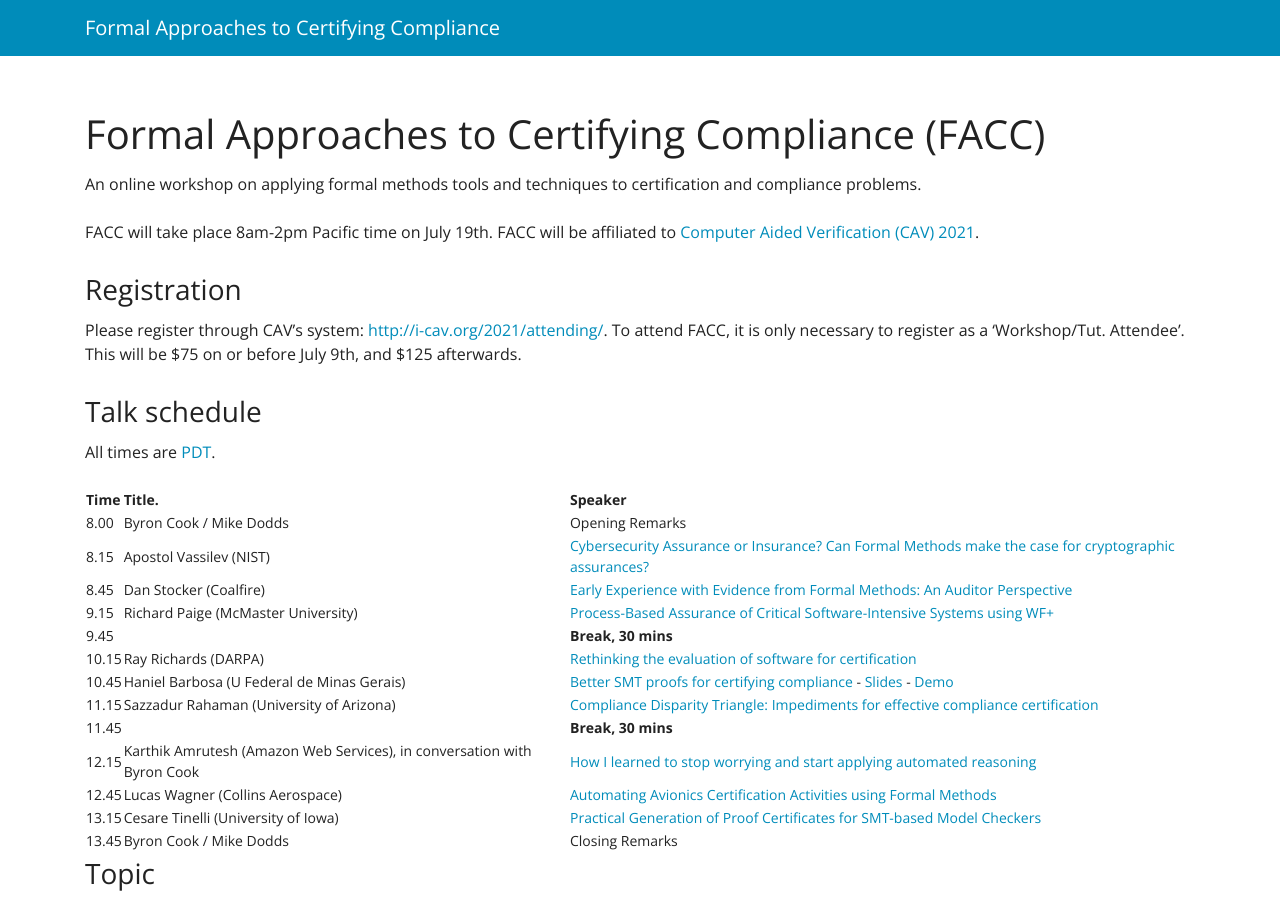
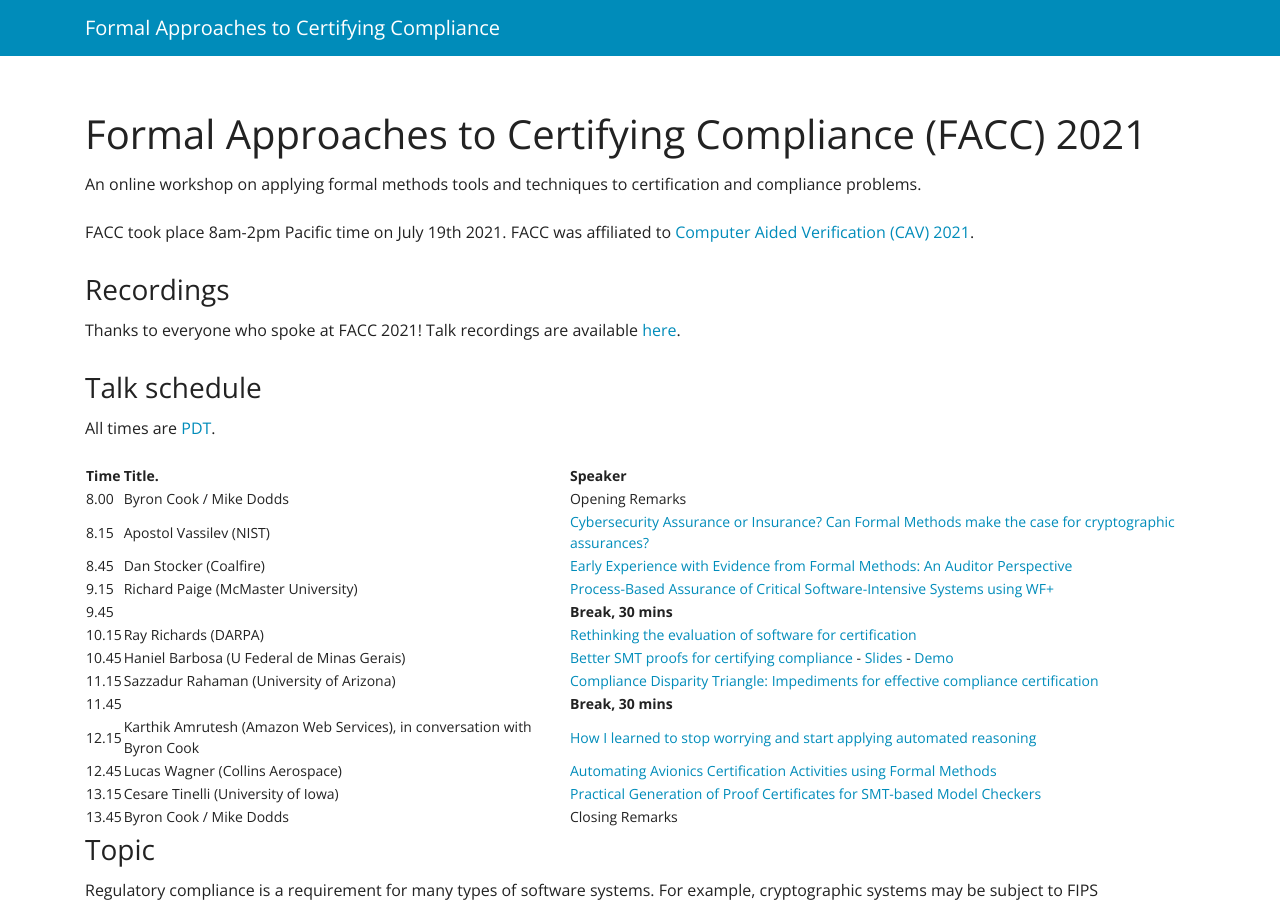
Before and after one commit to facc-workshop-2020/facc-workshop-2021.github.io, a Jekyll site: the page built from index.md, in a window 1280 px wide and 900 px high. Built offline with Jekyll 4.4.1, drawn with Linux system fonts in a browser that asks for light colours.

Commit message:
Added link to recordings

```diff
--- a/index.md
+++ b/index.md
@@ -1,15 +1,15 @@
 ---
 layout: page
-title: Formal Approaches to Certifying Compliance (FACC)
+title: Formal Approaches to Certifying Compliance (FACC) 2021
 ---
 
 An online workshop on applying formal methods tools and techniques to certification and compliance problems.
 
-FACC will take place 8am-2pm Pacific time on July 19th. FACC will be affiliated to [Computer Aided Verification (CAV) 2021](http://i-cav.org/2021/).
+FACC took place 8am-2pm Pacific time on July 19th 2021. FACC was affiliated to [Computer Aided Verification (CAV) 2021](http://i-cav.org/2021/).
 
-### Registration
+### Recordings
 
-Please register through CAV’s system: [http://i-cav.org/2021/attending/](http://i-cav.org/2021/attending/). To attend FACC, it is only necessary to register as a 'Workshop/Tut. Attendee'. This will be $75 on or before July 9th, and $125 afterwards.
+Thanks to everyone who spoke at FACC 2021! Talk recordings are available [here](https://ucl-pplv.github.io/CAV21/workshop_facc/).
 
 ### Talk schedule
 
```
